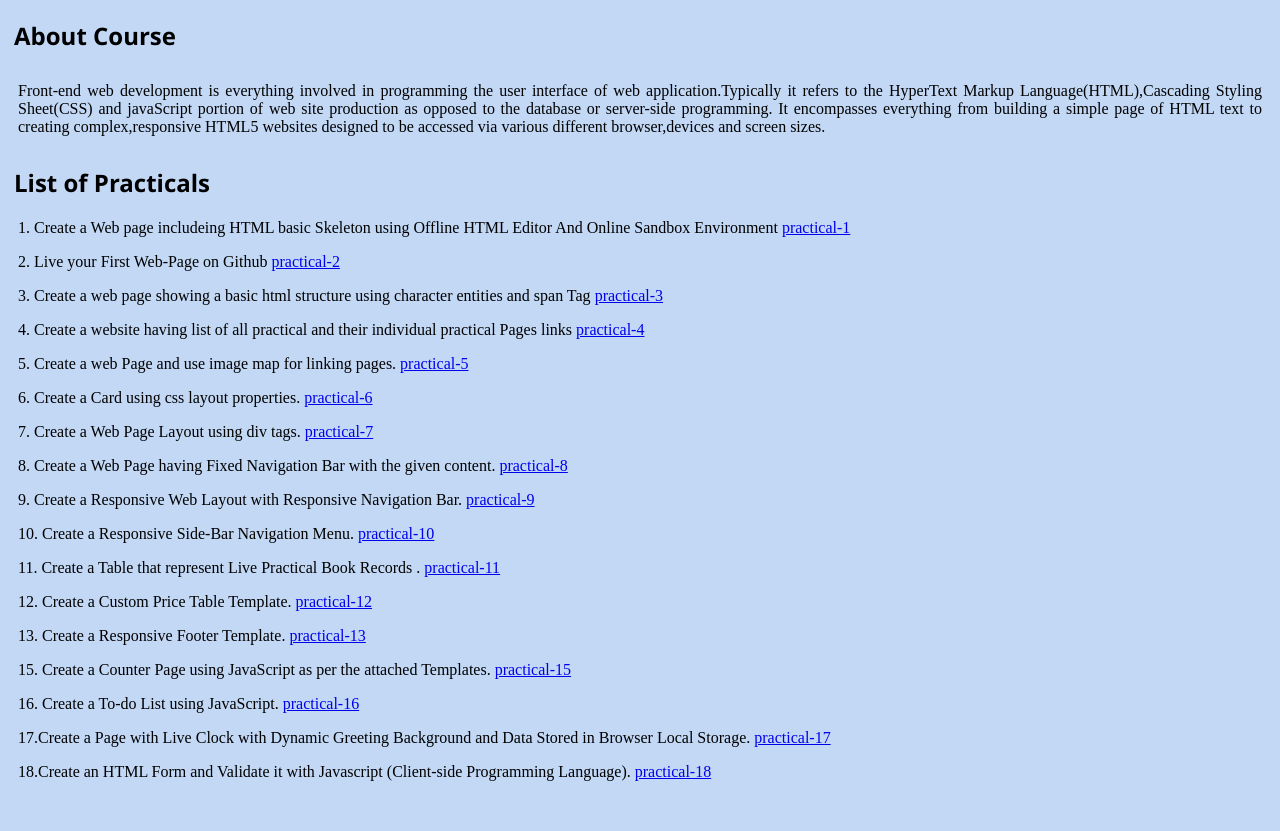
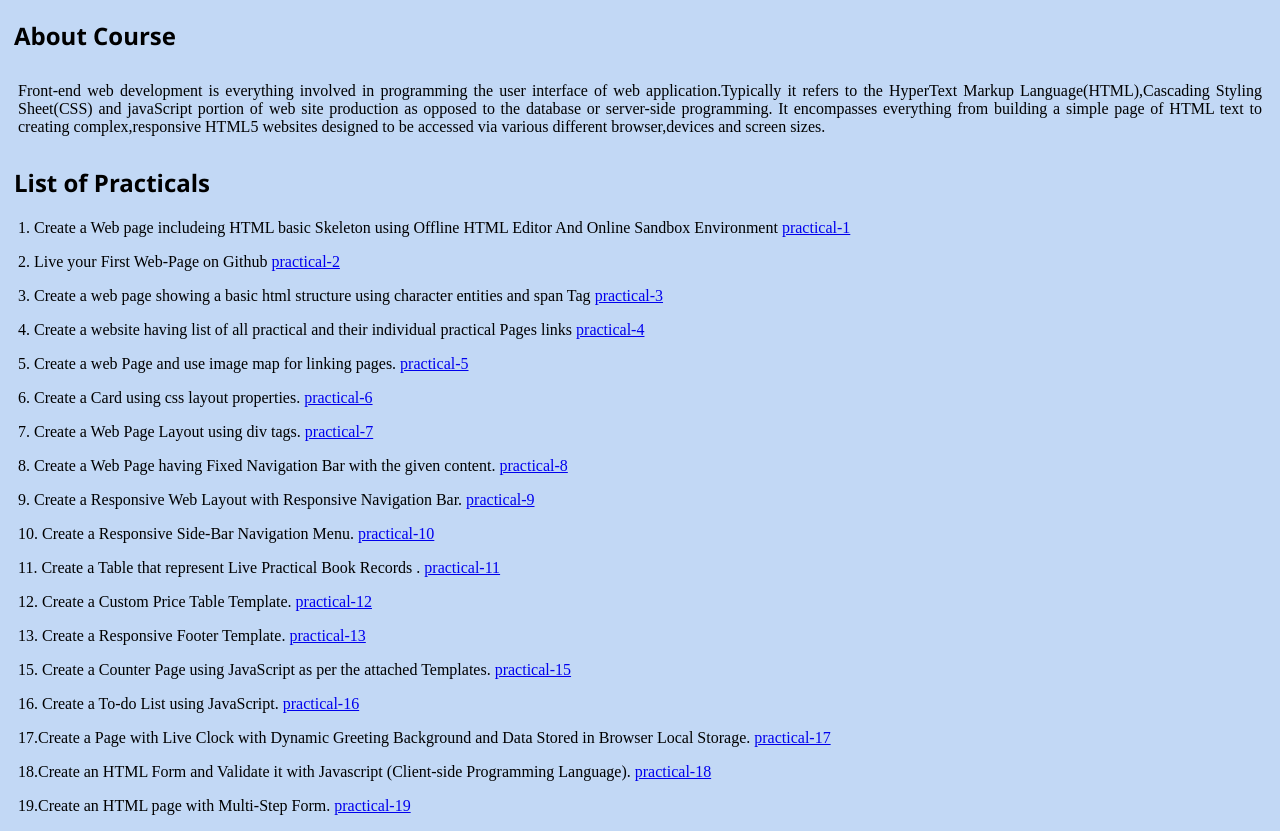
Before and after one commit to satishngupta27/webassignment, a plain HTML site: page index.html in a window 1280 px wide. Shown: the part 67-898 px from the top of the page. Before the commit the page ends 864 px from the top, so only its background shows below. Drawn offline with Linux system fonts and the light colour scheme.

Commit message:
added practical 19 in index

```diff
--- a/index.html
+++ b/index.html
@@ -63,6 +63,8 @@
                                 href="./pages/practical-17.html">practical-17</a> </p>
                                 <p style="padding-left: 10px;">18.Create an HTML Form and Validate it with Javascript (Client-side Programming Language).  <a
                                         href="./pages/practical-18.html">practical-18</a> </p>
+                                        <p style="padding-left: 10px;">19.Create an HTML page with Multi-Step Form.   <a
+                                                href="./pages/practical-19.html">practical-19</a> </p>
 
 </body>
 
```
